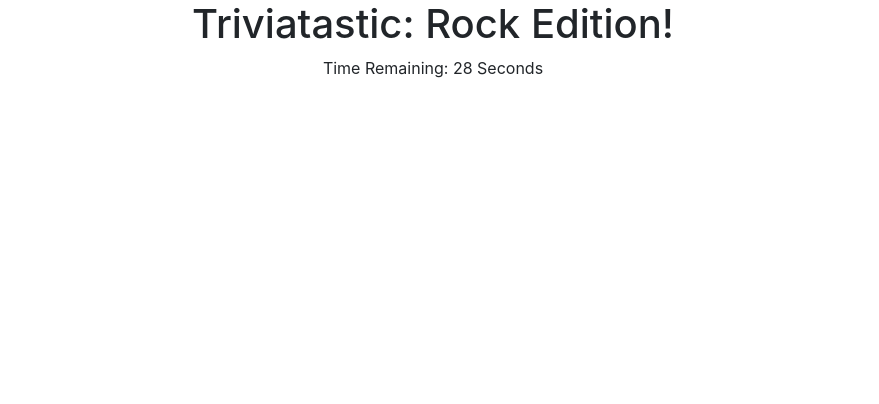
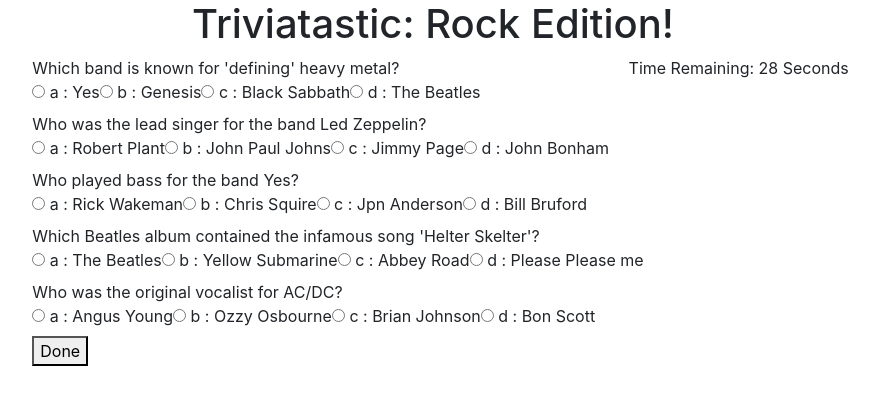
Before and after one commit to AshfordMonte/TriviaGame, a plain HTML site: page index.html in a window 1280 px wide. Both pictures are taken after a click on the button "Start". Shown: the whole page, without its empty margins (207-1086 px from the left). Drawn offline with nearby package versions, Linux system fonts and the light colour scheme.

Commit message:
Added questions into an object, object is displayed onto trivia page

```diff
--- a/assets/css/style.css
+++ b/assets/css/style.css
@@ -0,0 +1,3 @@
+.trivia {
+  display: none;
+}
--- a/assets/javascript/app.js
+++ b/assets/javascript/app.js
@@ -5,20 +5,126 @@ $(document).ready(function () {
     startButton.addClass("start-button");
     startButton.html("<h3>Start</h3>");
 
-    $(".container-body").append(startButton);
+    $(".start-button").append(startButton);
   }
   startPage();
-  $(".start-button").on("click", function (event) {
-    $(".container-body").empty();
+
+  $(".start-button").click( function (event) {
+    event.stopPropagation();
+    console.log("function called");
+    $(".start-button").empty();
 
     var timerDiv = $("<div>");
     timerDiv.addClass("row justify-content-md-center timerDiv");
     $(".container-body").append(timerDiv);
 
+
+    function buildTrivia() {
+      $(".trivia").css("display", "block");
+      console.log("Build Trivia called");
+      const output = [];
+
+      questionsObject.forEach(
+        (currentQuestion, questionNumber) => {
+          const answers = [];
+
+          for (letter in currentQuestion.answers) {
+            answers.push(
+              `<label>
+                <input type="radio" name="question${questionNumber}" value="${letter}">
+                ${letter} :
+                ${currentQuestion.answers[letter]}
+                </label>`
+            );
+          }
+          output.push(
+            `<div class="question"> ${currentQuestion.question} </div>
+              <div class="answers"> ${answers.join('')} </div>`
+          );
+        }
+      );
+      triviaContent.html(output.join(''));
+    }
+    function showResults() {}
+
+    const triviaContent = $(".trivia-content");
+    const submitButton = $("#submit");
+
+    const questionsObject = [
+      {
+        question: "Which band is known for 'defining' heavy metal?",
+        answers: {
+          a: "Yes",
+          b: "Genesis",
+          c: "Black Sabbath",
+          d: "The Beatles"
+        },
+        correctAnswer: "c"
+      },
+      {
+        question: "Who was the lead singer for the band Led Zeppelin?",
+        answers: {
+          a: "Robert Plant",
+          b: "John Paul Johns",
+          c: "Jimmy Page",
+          d: "John Bonham"
+        },
+        correctAnswer: "a"
+      },
+      {
+        question: "Who played bass for the band Yes?",
+        answers: {
+          a: "Rick Wakeman",
+          b: "Chris Squire",
+          c: "Jpn Anderson",
+          d: "Bill Bruford"
+        },
+        correctAnswer: "b"
+      },
+      {
+        question: "Which Beatles album contained the infamous song 'Helter Skelter'?",
+        answers: {
+          a: "The Beatles",
+          b: "Yellow Submarine",
+          c: "Abbey Road",
+          d: "Please Please me"
+        },
+        correctAnswer: "a"
+      },
+      {
+        question: "Who was the original vocalist for AC/DC?",
+        answers: {
+          a: "Angus Young",
+          b: "Ozzy Osbourne",
+          c: "Brian Johnson",
+          d: "Bon Scott"
+        },
+        correctAnswer: "d"
+      },
+    ]
+
+    buildTrivia();
+
+    submitButton.on("click", showResults);
+
+
+
+
     timeStart();
 
 
+
+
+
+
+
+
+
+
+
   })
+
+
 
 
 
--- a/index.html
+++ b/index.html
@@ -20,7 +20,11 @@
     </div>
 
     <div class="row container-body justify-content-md-center">
-
+      <div class="start-button"></div>
+      <div class="trivia">
+        <div class="trivia-content"></div>
+        <button id="submit">Done</button>
+      </div>
     </div>
   </div>
 
```
